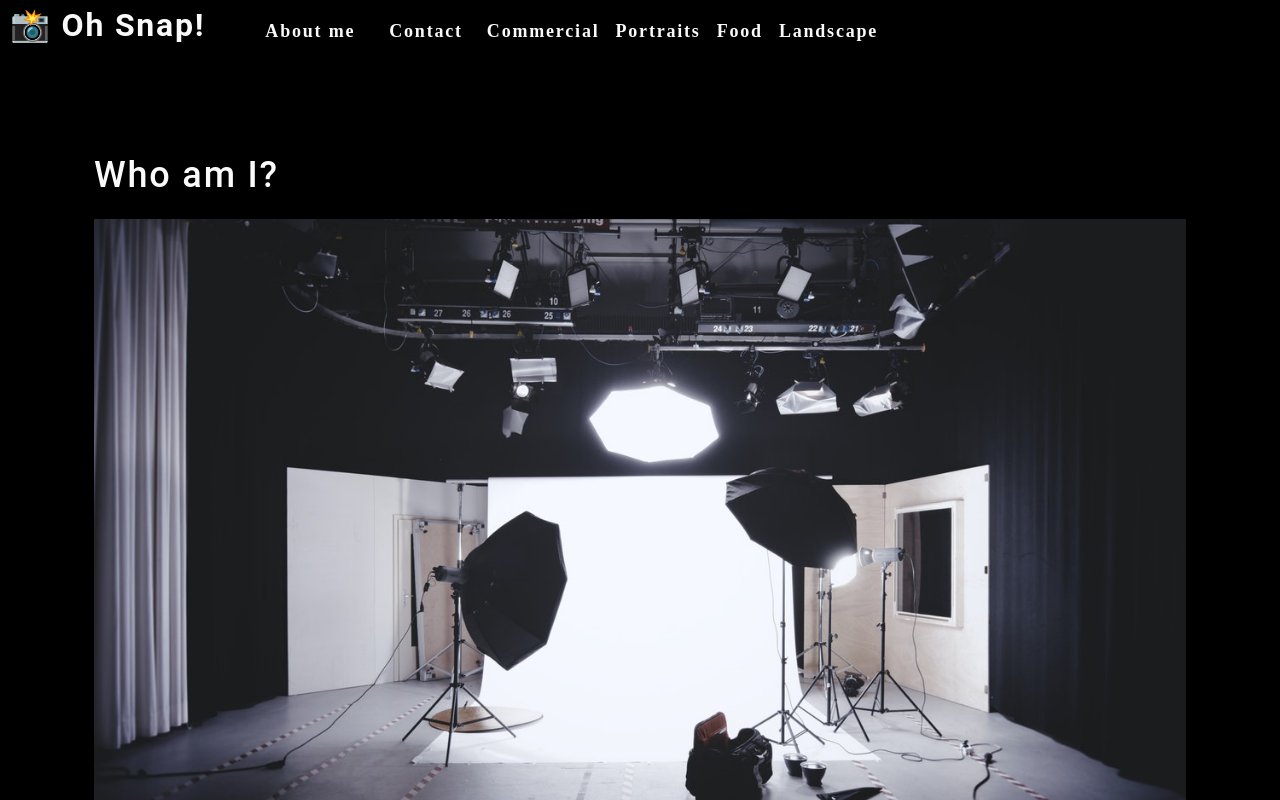
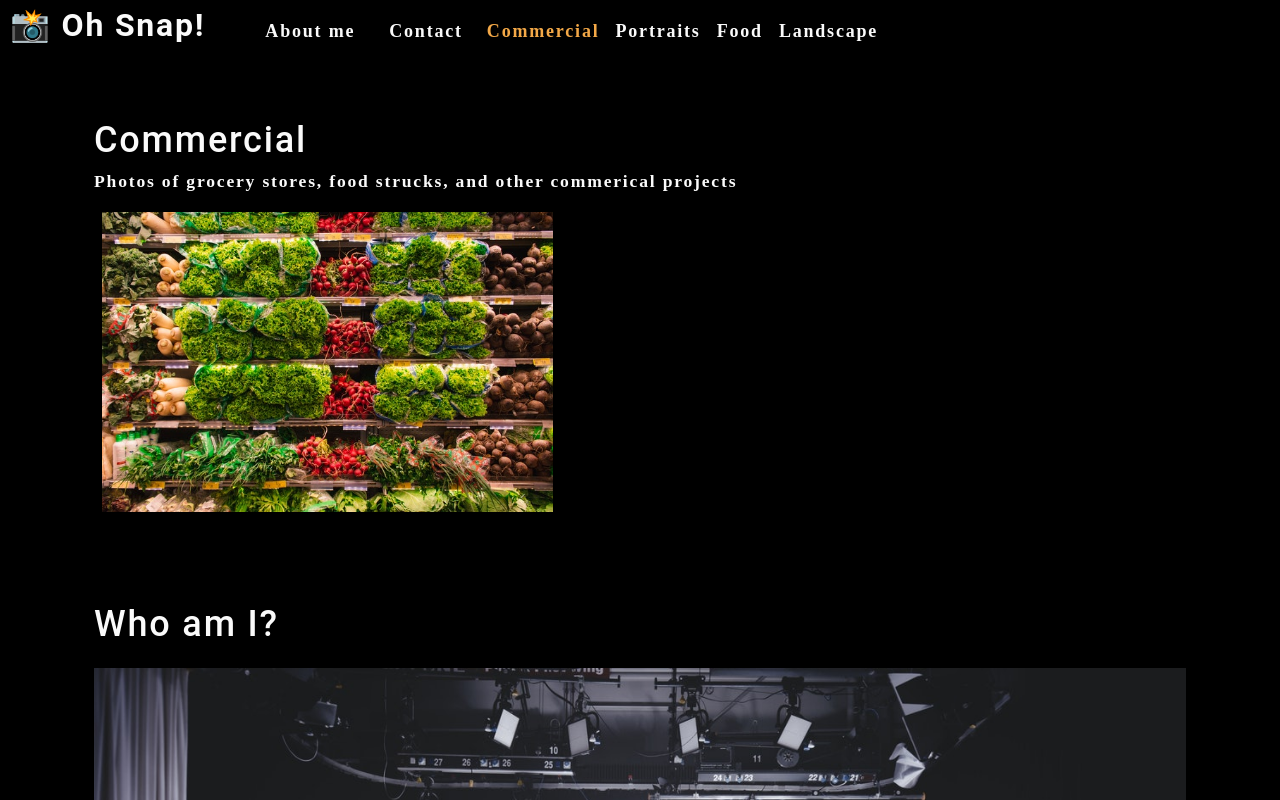
Before and after one commit to amklenk/photo-port, a React (Create React App) app: page / in a window 1280 px wide. Shown: the top 800 px of the page. Built offline with nearby package versions, Linux system fonts and the light colour scheme.

Commit message:
set up Gallery, state in App to conditionally render

```diff
--- a/src/App.js
+++ b/src/App.js
@@ -1,12 +1,31 @@
-import React from 'react';
+import React, { useState } from 'react';
 import Nav from './components/Nav'
 import About from './components/About';
+import Gallery from './components/Gallery';
 
 function App() {
+  // initialize the category state as an array, useState so we can change things going forward
+  const [categories] = useState([
+    {
+      name: 'commercial',
+      description: 'Photos of grocery stores, food trucks, and other commercial projects',
+    },
+    { name: 'portraits', description: 'Portraits of people in my life' },
+    { name: 'food', description: 'Delicious delicacies' },
+    { name: 'landscape', description: 'Fields, farmhouses, waterfalls, and the beauty of nature' },
+  ]);
+
+  const [currentCategory, setCurrentCategory] = useState(categories[0]);
+
   return (
     <div className="App">
-      <Nav/>
+      <Nav
+      categories={categories}
+      setCurrentCategory={setCurrentCategory}
+      currentCategory={currentCategory}
+      />
       <main>
+        <Gallery/>
         <About/>
       </main>
     </div>
--- /dev/null
+++ b/src/components/Gallery/index.js
@@ -0,0 +1,22 @@
+import React from 'react';
+import { capitalizeFirstLetter } from '../../utils/helpers';
+import photo from '../../assets/small/commercial/0.jpg';
+
+function Gallery(props){
+    const currentCategory = {
+        name: 'commercial',
+        description: 'Photos of grocery stores, food strucks, and other commerical projects'
+    };
+
+    return (
+        <section>
+            <h1>{capitalizeFirstLetter(currentCategory.name)}</h1>
+            <p>{currentCategory.description}</p>
+            <div className='flex-row'>
+                <img src={photo} alt='Commercial Example' className='img-thumbnail mx-1'/>
+            </div>
+        </section>
+    );
+}
+
+export default Gallery;
--- a/src/components/Nav/index.js
+++ b/src/components/Nav/index.js
@@ -1,46 +1,51 @@
-import React from "react";
+import React, { useEffect } from "react";
 import { capitalizeFirstLetter } from "../../utils/helpers";
 
-function Nav() {
-  const  categories = [
-    { name: 'commercial', description: 'Photos of grocery stores, food trucks, and other commercial projects' },
-    { name: 'portraits', description: 'Portraits of people in my life' },
-    { name: 'food', description: 'Delicious delicacies' },
-    { name: 'landscape', description: 'Fields, farmhouses, waterfalls, and the beauty of nature' }
-  ];
+  function Nav(props) {
+  const {
+    categories = [],
+    setCurrentCategory,
+    currentCategory,
+  } = props;
 
-  const handleClick = () => {
-    console.log("click handled")
-  }
+  useEffect(()=> {
+    document.title = capitalizeFirstLetter(currentCategory.name);
+  }, [currentCategory]);
 
     return (
-    <header data-testid="header" className="flex-row px-1">
+      <header className="flex-row px-1">
         <h2>
           <a data-testid="link" href="/">
-          <span role="img" aria-label="camera"> 📸</span> Oh Snap!
+            <span role="img" aria-label="camera">  📸</span> Oh Snap!
           </a>
         </h2>
         <nav>
           <ul className="flex-row">
             <li className="mx-2">
-            <a data-testid="about" href="#about" onClick={() => handleClick()}>
+              <a
+              data-testid="about"
+                href="#about"
+              >
                 About me
               </a>
             </li>
-          <li className={"mx-2"}>
-            <span onClick={() => handleClick()}>
-              Contact
-            </span>
+            <li className='mx-2'>
+              <span>Contact</span>
             </li>
-          {
-            categories.map((category) => (
-              <li className="mx-1" key={category.name} >
-                <span onClick={() => { handleClick(); }}>
+            {categories.map((category) => (
+              // as long as the current category name is equal to what is active in the nav
+              <li className={`mx-1 ${
+                  currentCategory.name === category.name && 'navActive'
+                  }`} key={category.name}>
+                <span
+                  onClick={() => {
+                    setCurrentCategory(category)
+                  }}
+                >
                   {capitalizeFirstLetter(category.name)}
                 </span>
               </li>
-            ))
-          }
+            ))}
           </ul>
         </nav>
       </header>
```
Lines whose indentation alone changed are shown as unchanged.
